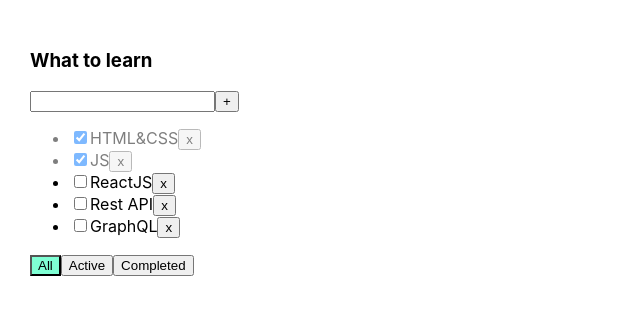
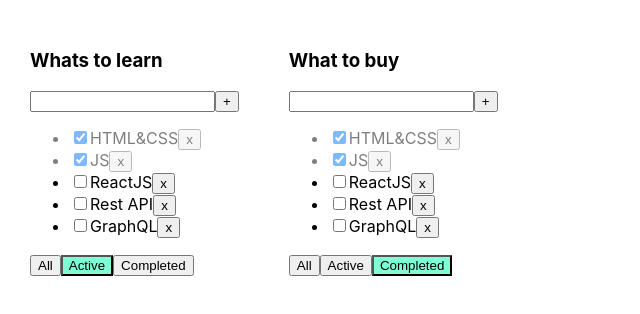
Before and after one commit to irina-lat/my-app-todolist, a React (Create React App) app: page / in a window 1280 px wide. Shown: the top 314 px of the page, without its empty margins (0-640 px from the left). Built offline with nearby package versions, Linux system fonts and the light colour scheme.

Commit message:
new comment

```diff
--- a/src/App.tsx
+++ b/src/App.tsx
@@ -6,11 +6,11 @@
 
 export type FilterValuesType = "all" | "active" | "completed";
 
-// type TodolistsType ={
-//     id: number
-//     title: number
-//     filter: FilterValuesType
-// }
+type TodolistType = {
+    id: string
+    title: string
+    filter: FilterValuesType
+}
 
 function App() {
 
@@ -58,26 +58,28 @@
         setValue(!value)
     }
 
-    // let todolists: Array<TodolistsType> =[
-    //     {id: v1(), title: "Whats to learn", filter: "active"},
-    //     {id: v1(), title: "What to buy", filter: "completed"}
-    // ]
+    let todolists: Array<TodolistType> = [
+        {id: v1(), title: "Whats to learn", filter: "active"},
+        {id: v1(), title: "What to buy", filter: "completed"}
+    ]
 
     return (
         <div className="App">
-            <Todolist
-                filter={filter}
-                changeIsDone={changeIsDone}
-                title="What to learn"
-                tasks={tasksForTodolist}
-                removeTask={removeTask}
-                changeFilter={changeFilter}
-                addTask={addTask}
-            />
 
+            {todolists.map(tl => {
+                return (<Todolist
+                    filter={tl.filter}
+                    changeIsDone={changeIsDone}
+                    title={tl.title}
+                    tasks={tasksForTodolist}
+                    removeTask={removeTask}
+                    changeFilter={changeFilter}
+                    addTask={addTask}
+                />)
+            })}
 
         </div>
-    );
+    )
 }
 
 export default App;
```
